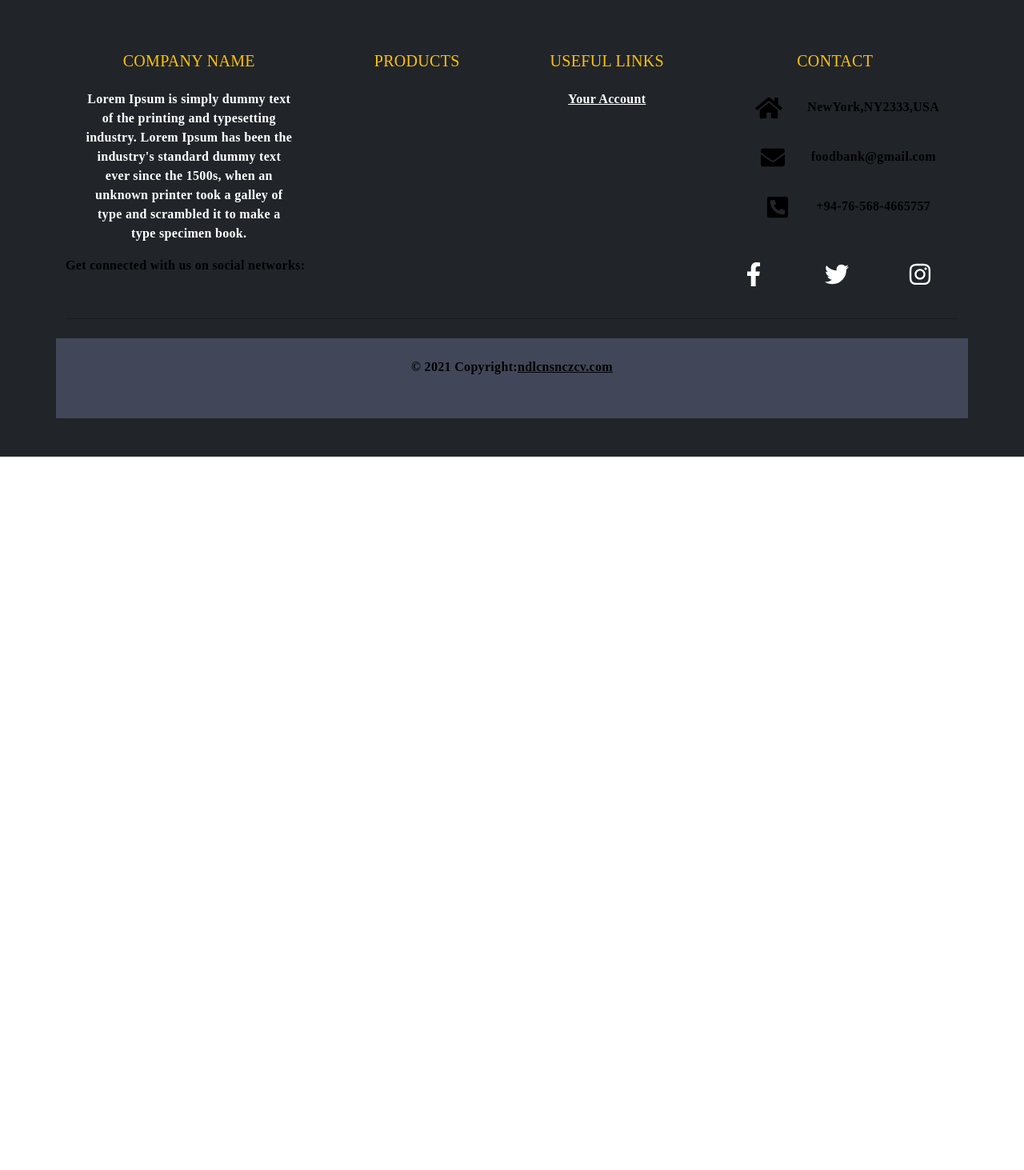
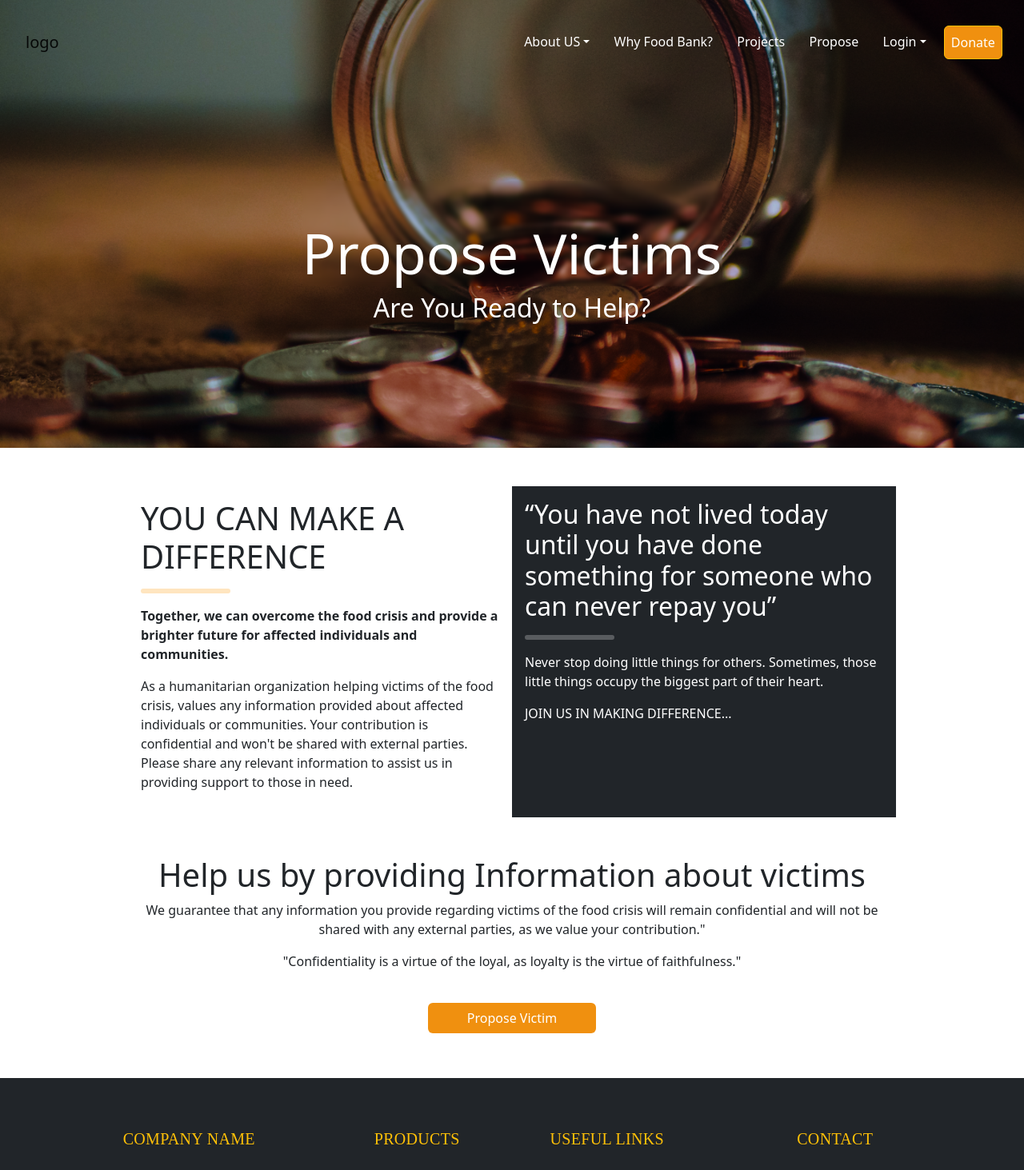
Before and after one commit to ingenious-it/food-bank, a React (Create React App) app in the folder client/: page /propose in a window 1280 px wide. Shown: the top 1463 px of the page at 80% size. Before the commit the page ends 800 px from the top, so only its background shows below. Built offline with nearby package versions, Linux system fonts and the light colour scheme.

Commit message:
ProposeVictims

```diff
--- a/client/src/components/Propose.jsx
+++ b/client/src/components/Propose.jsx
@@ -1,8 +1,78 @@
 import React from 'react';
+import Nav from './navBar';
+import {motion} from 'framer-motion';
+import './Donate.css'
+import { useState } from 'react';
+import ProposeModal1 from './ProposeModal1';
 
 const Propose = () => {
+ const [openProposeModal,setOpenProposeModal]=useState(false);
+
     return (
         <React.Fragment>
+                    <motion.div
+                     initial={{width:0}}
+                     animate={{width:"100vw"}}
+                     exit={{x:window.innerWidth, transition:{duration:0.1}}}
+        >
+        <div className="bg-image-contact">
+
+        <Nav/>
+        <div className='wrap-out d-flex justify-content-center mt-5'>
+            <div className="wrap d-flex justify-content-center align-items-center h-100 mt-5 p-5 flex-column">
+               <h1 className='text-white pt-5'>Propose Victims</h1>
+               <h2 className='text-white'>Are You Ready to Help?</h2>
+
+            </div>
+        </div>
+          </div>
+
+          <div className='d-flex justify-content-center'>
+          <div className='lcontainer d-flex justify-content-around mt-5 w-75 '>
+            <div className='scontainer p-3'>
+                <h1>YOU CAN MAKE A DIFFERENCE</h1>
+                <hr className='w-25'/>
+                <p><b>Together, we can overcome the food crisis and provide a brighter future for affected individuals and communities.</b></p>
+               <p> As a humanitarian organization helping victims of the food crisis, values any information provided about affected
+                   individuals or communities. Your contribution is confidential and won't be shared with external parties.
+                   Please share any relevant information to assist us in providing support to those in need.</p>
+            </div>
+            <div className='scontainer2 bg-dark text-white p-3 '>
+                <h2>“You have not lived today until you have done something for someone who can never repay you” </h2>
+                <hr className='w-25 '/>
+             <p>Never stop doing little things for others. Sometimes, those little things occupy the biggest part of their heart. </p>
+                 <p> JOIN US IN MAKING DIFFERENCE... </p>
+            </div>
+
+          </div>
+          </div>
+
+          <div className='d-flex justify-content-center mt-5'>
+            <div className='d-flex justify-content-center w-75 flex-column'>
+                    <div className='text-center'>
+                    <h1>Help us by providing Information about victims</h1>
+                    <p>We guarantee that any information you provide regarding victims of the food crisis will remain confidential and will not be
+                        shared with any external parties, as we value your contribution."</p>
+
+                    <p>"Confidentiality is a virtue of the loyal, as loyalty is the virtue of faithfulness." </p>
+                    </div>
+
+                    <div className='d-flex justify-content-center mt-4 mb-5'>
+
+                    <button className="btn text-white btncolor mb-2 ps-5 pe-5" data-bs-toggle="modal" data-bs-target="#exampleModal" onClick={()=>{
+                        setOpenProposeModal(true);
+                    }}>
+                    Propose Victim </button>
+                    </div>
+
+                    {openProposeModal && <ProposeModal1/>}
+
+            </div>
+         </div>
+
+
+
+            </motion.div>
 
         </React.Fragment>
      );
--- /dev/null
+++ b/client/src/components/ProposeModal1.jsx
@@ -0,0 +1,87 @@
+import React from 'react';
+import './Donate.css';
+import { useState } from 'react';
+import ProposeModal2 from './ProposeModal2';
+
+
+const ProposeModal1 = () => {
+    const [openProposeModal,setOpenProposeModal]=useState(false);
+    return (
+
+        <React.Fragment>
+            <div class="modal fade" id="exampleModal" tabindex="-1" aria-labelledby="exampleModalLabel" aria-hidden="true">
+                 <div class="modal-dialog modal-dialog-centered modal-xl d-flex">
+                     <div class="modal-content bg-dark text-white" id='content1'>
+
+                         <div class="modal-body">
+                         <img src={require('../images/image113.png')} class="img-fluid" alt="modal1" />
+                            <p className='mt-1'><i>“You have not lived today until you have done something for someone who can never repay you”</i></p>
+                            <p> You can provide information about victims of food crisis.As a contributor for the sight, All we make sure your provided
+                                information will not be disclose to any external party.</p>
+
+                         </div>
+
+                    </div>
+
+                    <div class="modal-content " id='content2' >
+
+                         <div class="modal-header  d-flex flex-column-reverse ">
+
+                            <h3 class="modal-title" >Victim Information</h3>
+                            <button type="button" class="btn-close" data-bs-dismiss="modal" aria-label="Close"></button>
+                            </div>
+                         <div class="modal-body">
+
+                    <form>
+                                <div class="form-floating mb-3">
+                                <input type="text" class="form-control" id="floatingInput" placeholder="name@example.com" />
+                                <label for="floatingInput">First Name</label>
+                                </div>
+
+                                <div class="form-floating mb-3">
+                                <input type="text" class="form-control" id="floatingInput" placeholder="name@example.com" />
+                                <label for="floatingInput">Last Name</label>
+                                </div>
+
+                                <div class="form-floating mb-3">
+                                <input type="text" class="form-control" id="floatingInput" placeholder="name@example.com" />
+                                <label for="floatingInput">NIC</label>
+                                </div>
+
+                                <div class="form-floating mb-3">
+                                <input type="text" class="form-control" id="floatingInput" placeholder="name@example.com" />
+                                <label for="floatingInput">Address</label>
+                                </div>
+
+                                <div class="form-floating mb-3">
+                                <input type="text" class="form-control" id="floatingInput" placeholder="name@example.com" />
+                                <label for="floatingInput">Phone Number</label>
+                                </div>
+
+                                <div class="form-floating mb-3">
+                                <input type="text" class="form-control" id="floatingInput" placeholder="name@example.com" />
+                                <label for="floatingInput">Description</label>
+                                </div>
+
+                        <div className='d-flex justify-content-center mt-4 mb-5'>
+
+                        <button className="btn text-white btncolor mb-2 ps-5 pe-5" data-bs-toggle="modal" data-bs-target="#exampleModal" onClick={()=>{
+                        setOpenProposeModal(true);
+                        }}>
+                         Submit </button>
+                        </div>
+                        {openProposeModal && <ProposeModal2/>}
+
+                    </form>
+
+                </div>
+
+                </div>
+
+  </div>
+</div>
+        </React.Fragment>
+     );
+}
+
+export default ProposeModal1;
--- /dev/null
+++ b/client/src/components/ProposeModal2.jsx
@@ -0,0 +1,33 @@
+import React from 'react';
+import './Donate.css';
+import { BsCheckCircle } from "react-icons/bs";
+
+const ProposeModal2 = () => {
+  return (
+    <React.Fragment>
+      <div class="modal fade" id="exampleModal" tabindex="-1" aria-labelledby="exampleModalLabel" aria-hidden="true">
+        <div class="modal-dialog modal-dialog-centered modal-xl" style={{ maxWidth: '600px', maxHeight: '600px' }}>
+          <div class="modal-content bg-dark text-white" id='content1'>
+
+            <div class="modal-body">
+            <div class="container">
+
+                <div class="row g-2">
+                <h1>Victim Information</h1>
+                <p className='mt-1'><i>“You have not lived today until you have done something for someone who can never repay you”</i></p>
+
+                  <div className='d-flex justify-content-center '><BsCheckCircle size={80} /></div>
+                  <h2>Thank You</h2>
+                  <h3>Your Submission has been sent!</h3>
+
+                </div>
+              </div>
+            </div>
+          </div>
+        </div>
+      </div>
+    </React.Fragment>
+  );
+}
+
+export default ProposeModal2;
```
